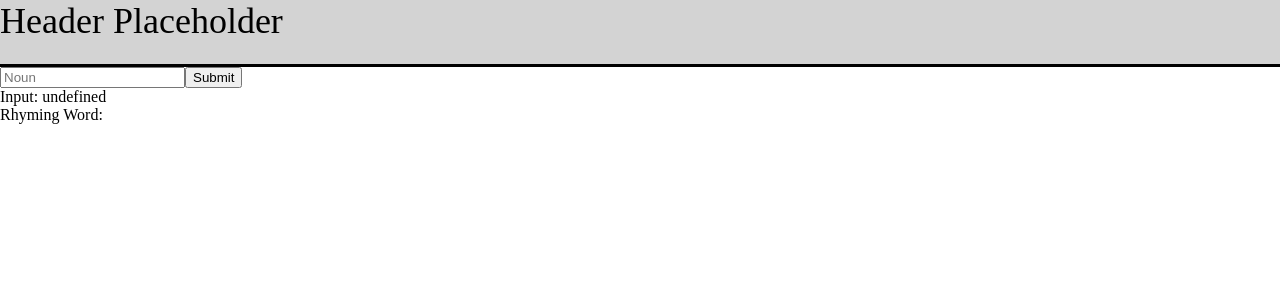
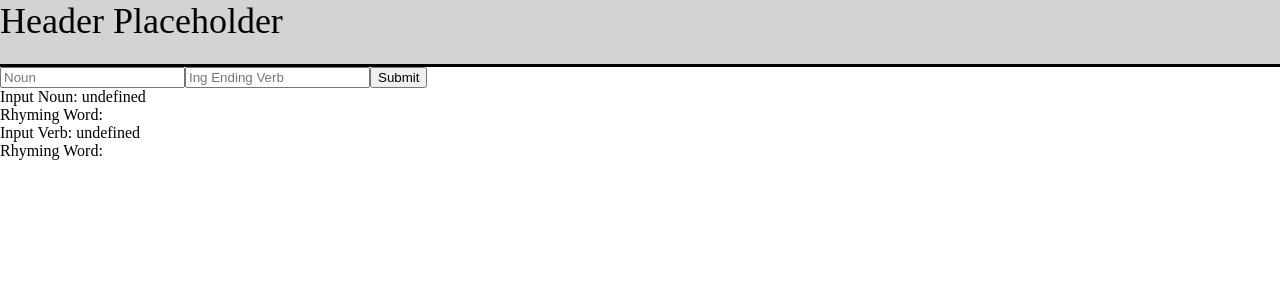
Before and after one commit to d-e-k-k/rap-libs, a React (Create React App) app: page / in a window 1280 px wide. Shown: the top 300 px of the page. Built offline with nearby package versions, Linux system fonts and the light colour scheme.

Commit message:
Added another input -verb- that updates state on form submit

```diff
--- a/src/components/mad-lib-form/MadLibForm.js
+++ b/src/components/mad-lib-form/MadLibForm.js
@@ -40,7 +40,18 @@ const MadLibForm = ({keyWords, setKeyWords, rhymingWords, setRhymingWords}) => {
     return (
 			<div>
 				<form onSubmit={handleSubmit}>
-                <input onChange={handleChange} id='noun'placeholder='Noun' required/>
+					<input
+						onChange={handleChange}
+						id='noun'
+						placeholder='Noun'
+						required
+					/>
+					<input
+						onChange={handleChange}
+						id='verb'
+						placeholder='Ing Ending Verb'
+						required
+					/>
 					<button type='submit'>Submit</button>
 				</form>
 			</div>
--- a/src/components/mad-lib-results/MadLibResults.js
+++ b/src/components/mad-lib-results/MadLibResults.js
@@ -6,14 +6,17 @@ const MadLibResults = ({keyWords, setKeyWords, rhymingWords, setRhymingWords}) =
     console.log(rhymingWords);
     return (
         <div>
-            <p>{`Input:  ${keyWords.noun}`}</p>
+            <p>{`Input Noun:  ${keyWords.noun}`}</p>
             <p>{`Rhyming Word: ${rhymingWords}`}</p>
+            <p>{`Input Verb: ${keyWords.verb}`}</p>
+            <p>{`Rhyming Word: ${''}`}</p>
         </div>
     );
 };
 
 export default MadLibResults;
-// import use state
-// pass down and deconstruct use state
-// results will contain a mad lib with variables interpolated for keywords and rhyming words.
-// when page load it will contain mad lib text with keywords and rhymes
+
+// import use state ##DONE
+// pass down and deconstruct use state ##DONE
+// results will contain a mad lib with variables interpolated for keywords and rhyming words.##DONE
+// when page load it will contain mad lib text with keywords and rhymes ##DONE
```
Lines whose indentation alone changed are shown as unchanged.
